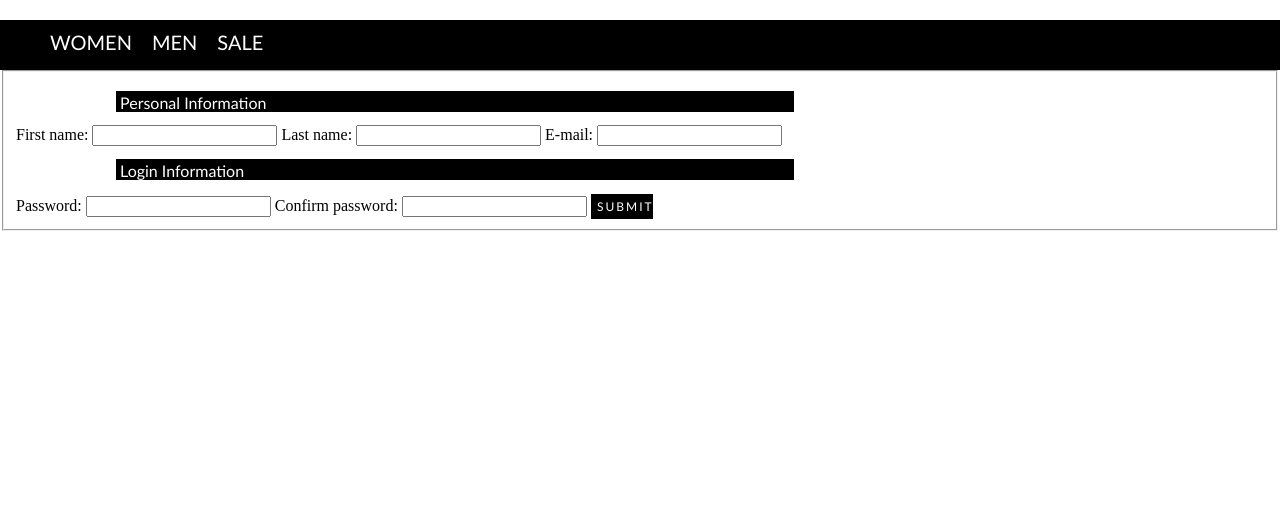
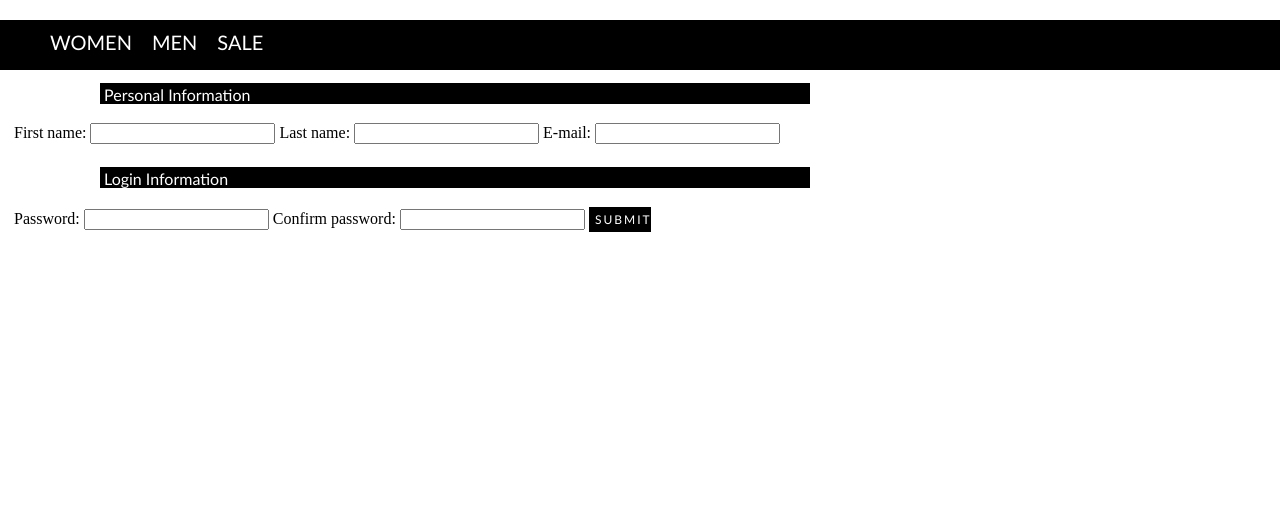
Before and after one commit to JasperVanEck/webDB13MC1, a PHP site: page /register.html in a window 1280 px wide. Shown: the part 100-619 px from the top of the page. Run offline with PHP 8.4, Linux system fonts and the light colour scheme.

Commit message:
form updates

```diff
--- a/login.html
+++ b/login.html
@@ -27,12 +27,13 @@
 
         <div id="main">
 		<form action="#login_url" method="post" id="login_form">
-			<fieldset>
+		<h2>Login Information</h2>
+			<fieldset class="login_register">
 				<label for="login_email" id="login_form">E-mail:</label>
 				<input type="text" name="email" id="login_email" />
 				<label for="login_password" id="login_form">Password:</label>
 				<input type="password" name="password" id="login_password" />
-    				<input type="submit" value="loginbutton" />
+    				<input type="submit" value="loginbutton" id="loginbutton" />
   			</fieldset>
 		</form>
         </div>
--- a/register.html
+++ b/register.html
@@ -25,19 +25,21 @@
 	</div>
 
 	<div id="main">
-		<form>
-		<fieldset>
+		<form action="#register_url" method="post" id="register_form">
 			<h2>Personal Information</h1>
-			<label for="login_email" id="register_form">First name:</label>
+			<fieldset class="login_register">
+				<label for="register_email" id="register_form">First name:</label>
 				<input type="text" name="firstname">
-			<label for="login_email" id="register_form">Last name:</label>
+				<label for="register_email" id="register_form">Last name:</label>
 				<input type="text" name="lastname">
-			<label for="login_email" id="register_form">E-mail:</label>
+				<label for="register_email" id="register_form">E-mail:</label>
 				<input type='text' name="email">
+			</fieldset>
 			<h2>Login Information</h2>
-			<label for="login_email" id="register_form">Password:</label>
+			<fieldset class="login_register">
+				<label for="register_email" id="register_form">Password:</label>
 				<input type='text' name="password">
-			<label for="login_email" id="register_form">Confirm password:</label>
+				<label for="register_email" id="register_form">Confirm password:</label>
 				<input type='text' name="confirmpassword">
 				<button type="button" id="registerbutton">SUBMIT</button>
 			</fieldset>
--- a/style.css
+++ b/style.css
@@ -108,29 +108,33 @@ h2
 }
 
 /*registration_form style*/
-#registration_form {
-	background: #f0f0f0;
+#registration_form
+{
+	background: #FFFFFF;
 	color: #333;
 	display: block;
 }
 
 #registration_form input[type="text"],
-#registration_form input[type="password"] {
+#registration_form input[type="password"]
+{
 	border: 1px solid #ccc;
 	width: 200px;
 }
 
-#registration_form input {
-	display: block;
+#registration_form input
+{
 	margin-bottom: 8px;
 }
 
 #registration_form input[type="text"]:focus,
-#registration_form input[type="password"]:focus {
+#registration_form input[type="password"]:focus
+{
 	background: #F4EDB6;
 }
 
-#registerbutton {
+#registerbutton
+{
 	background-color: #000000;
 	border: 0px;
 	font-size: 9pt;
@@ -141,44 +145,57 @@ h2
 	height: 25px;
 }
 
-#registerbutton:hover {
+#registerbutton:hover
+{
 	background-color: #333333;
 }
 
+.login_register
+{
+	border: 0px;
+	display: block;
+}
+
 /*Login form style */
-#login_form {
-	background: #f0f0f0;
+#login_form
+{
+	background: #FFFFFF;
 	color: #333;
 	display: block;
 }
 
 #login_form input[type="text"],
-#login_form input[type="password"] {
+#login_form input[type="password"]
+{
 	border: 1px solid #ccc;
 	width: 200px;
 }
 
-#login_form input {
+#login_form input
+{
 	margin-bottom: 8px;
 }
 
 #login_form input[type="text"]:focus,
-#login_form input[type="password"]:focus {
+#login_form input[type="password"]:focus
+{
 	background: #F4EDB6;
 }
 
-#loginbutton {
+#loginbutton
+{
 	background-color: #000000;
 	border: 0px;
 	font-size: 9pt;
 	font-family: trebuchet ms;
 	letter-spacing: 2px;
 	color: #FFFFFF;
-	width: 5%;
+	width: 95px;
 	height: 25px;
 
 }
 
-#loginbutton:hover {
+#loginbutton:hover
+{
 	background-color: #333333;
 }
```
Also changed, not shown: 2 other files. Lines whose indentation alone changed are shown as unchanged.
